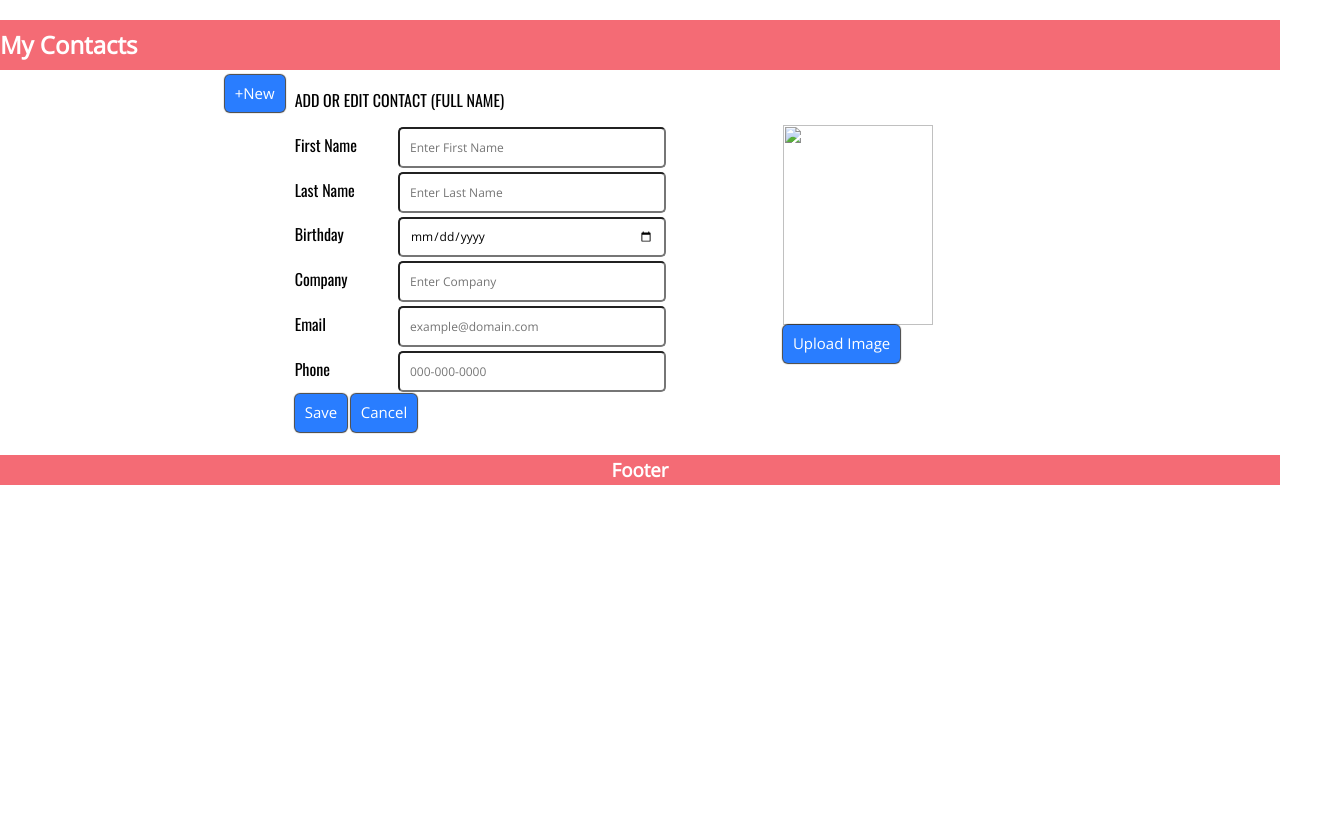
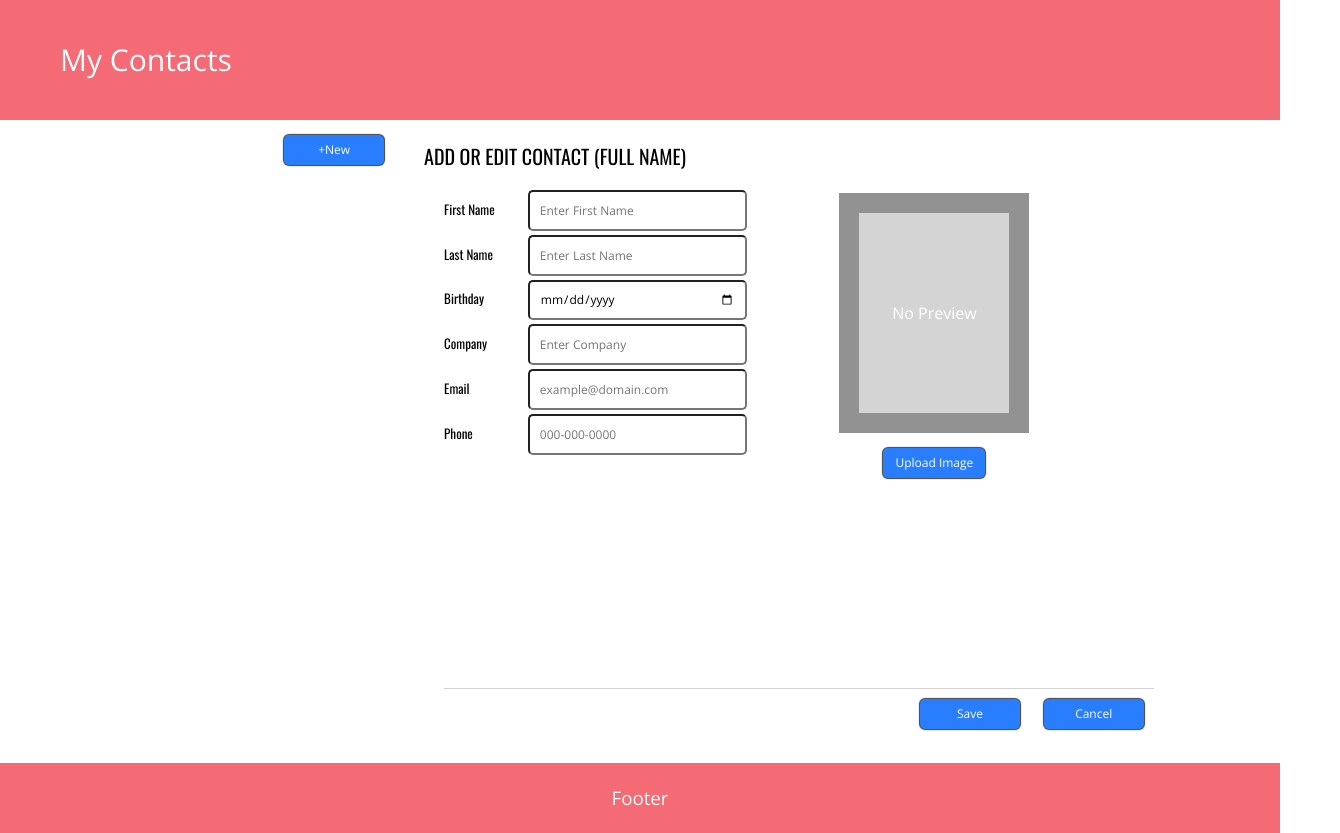
Before and after one commit to svishnuv/profileManager, a plain HTML site: page index.html in a window 1280 px wide. Shown: the whole page, 1340 px wide, since content can reach past the window. Drawn offline with nearby package versions, Linux system fonts and the light colour scheme.

Commit message:
Desktop design

```diff
--- a/index.html
+++ b/index.html
@@ -23,20 +23,24 @@
     </header>
     <div class="mainContainer" ng-controller="MainCtrl as mctrl">
         <section id="manager">
-            <button id="addPerson" ng-click="mctrl.resetForm()">+New</button>
+            <button id="addPerson" ng-click="mctrl.resetForm()" class=" formOptionButton blue">+New</button>
             <div style="clear:both"></div>
-            <div class="records">
-            <div ng-repeat="p in mctrl.people">
-				<p>{{p.firstName + p.lastName}}</p>
-				<span><button id="editPerson"ng-click="mctrl.editPerson($index)" class="">Edit</button></span>
-				<span><button id="deletePerson" ng-click="mctrl.deletePerson($index)" class="">Delete</button></span>
+            <div class="records clearfix" ng-repeat="p in mctrl.people">
+                <div class="recordWrapper">
+                    <p>{{p.firstName}} {{p.lastName}}</p>
+                    <div class="recordButtonGroup clearfix">
+                        <span><button id="deletePerson" ng-click="mctrl.deletePerson($index)" class=" recordButton white">Delete</button></span>
+                        <span><button id="editPerson" ng-click="mctrl.editPerson($index)" class=" recordButton white">Edit</button></span>
                     </div>
-
+                    <div style="clear:both"></div>
+                </div>
             </div>
         </section>
         <section id="formInput">
-            <p>ADD OR EDIT CONTACT (FULL NAME)</p>
+            <p class="heading">ADD OR EDIT CONTACT (FULL NAME)</p>
             <form id="profileInput" role="form">
+                <div class="inputContainer">
+                <div class="inputFields">
                 	<div class="form-group">
                         <label for="firstName" class="">First Name</label>
                         <div class="input">
@@ -46,7 +50,7 @@
                     <div class=" form-group ">
                         <label for="lastName " class=" ">Last Name</label>
                         <div class="input">
-                        <input type="text " class=" " id="lastName " placeholder="Enter Last Name " ng-model="mctrl.newPerson.lasttName">
+                            <input type="text " class=" " id="lastName" placeholder="Enter Last Name" ng-model="mctrl.newPerson.lastName">
                         </div>
                     </div>
                     <div class="form-group">
@@ -73,14 +77,20 @@
                             <input type="tel " id="phone " placeholder="000-000-0000 " ng-model="mctrl.newPerson.phone">
                         </div>
                     </div>
+                </div>
+
                     <div class="personImage">
-                	 <img src="#">
-                <button ng-click=" mctrl.uploadImage()" >Upload Image</button>
+                        <div class="imagePlaceHolder">
+                            <p>No Preview</p>
+                        </div>
+                        <button ng-click=" mctrl.uploadImage()" class="formOptionButton blue">Upload Image</button>
+                    </div>
                 </div>
                 <div style="clear:both"></div>
-
-                <button ng-click=" mctrl.addPerson() ">Save</button>
-                <button ng-click="mctrl.resetForm() ">Cancel</button>
+                <div class="formOptions">
+                    <button id="savePerson" ng-click=" mctrl.addPerson() " class="formOptionButton blue">Save</button>
+                    <button id="resetForm" ng-click="mctrl.resetForm() " class="formOptionButton blue">Cancel</button>
+                </div>
             </form>
         </section>
     </div>
--- a/styles/mainStyles.css
+++ b/styles/mainStyles.css
@@ -3,55 +3,150 @@ body {
     margin: 0;
     padding: 0;
     font-family: 'Open Sans', sans-serif;
+    width: 100%;
 }
 
 html {
     height: 100%;
 }
+
 body {
     min-height: 100%;
 }
 
-.mainContainer{
+
+/*ClearFix solution from https://css-tricks.com/snippets/css/clear-fix/*/
+
+.clearfix:after {
+    visibility: hidden;
+    display: block;
+    font-size: 0;
+    content: " ";
+    clear: both;
+    height: 0;
+}
+
+.clearfix {
+    display: inline-block;
+}
+
+
+/* start commented backslash hack \*/
+
+* html .clearfix {
+    height: 1%;
+}
+
+.clearfix {
+    display: block;
+}
+
+
+/* close commented backslash hack */
+
+
+.mainContainer {
     width: 95%;
 }
 
-#manager,#formInput{
-	padding: 5px;
+header {
+    height: 120px;
+    background: rgb(244, 107, 117);
+    line-height: 120px;
+    color: white;
 }
 
-header {
-    height: 50px;
-    background: rgb(244, 107, 117);
-    line-height: 50px;
-    color: white;
+.customHeading-2 {
+    margin: 0;
+    padding: 0;
+    font-size: 30px;
+    width: 100%;
+    padding-left: 60px;
+    font-weight: 100;
+}
+
+.customHeading-3 {
+    font-weight: 100;
+}
+
+#manager,
+#formInput {
+    padding: 5px;
 }
 
 #manager {
     float: left;
-    width: 23%;
+    width: 32%;
     height: 100%;
+    max-height: 40em;
     border-right: 1 px solid grey;
+    overflow-y:auto;
 }
+
+.records .recordWrapper {
+    border-bottom: 1px solid lightgrey;
+    line-height: 18px;
+}
+
+.records p {
+    float: left;
+    width: 65%;
+    display: inline-block;
+    vertical-align: middle;
+    overflow: hidden;
+    font-size: 13px;
+}
+
+.records span {
+    float: right;
+    width: auto;
+    display: inline-block;
+}
+
+.records button {
+    vertical-align: middle;
+    font-size: 10px;
+}
+
+
+/*Styles for Inputs Section*/
 
 #formInput {
     float: left;
-    width: 73%;
+    width: 60%;
     height: 100%;
     font-family: 'Oswald', sans-serif;
+    margin-left: 20px;
+}
+
+#formInput>p.heading {
+    font-size: 20px;
+}
+
+.inputContainer {
+    height: 500px;
+    border-bottom: 1px solid lightgrey;
+}
+
+#profileInput {
+    margin-left: 20px;
 }
 
 #formInput label {
     display: inline-block;
     width: 20%;
+    font-size: 13px;
 }
 
 #formInput .input {
     display: inline;
 }
 
+#formInput .formOptions {
+    float: right;
+}
 
-#formInput input{
+#formInput input {
     width: 50%;
     font-family: 'Open Sans', sans-serif;
     font-size: 12px;
@@ -60,30 +155,88 @@ padding: 10px;
     border-radius: 5px;
     margin: 2px;
 }
-.records td{
-	width: 40%;
-	overflow: auto;
-}
+
+
+/*Global Button Style*/
 
 button {
     font-size: 15px;
-    background: rgb(41, 125, 255);
-    color: white;
     font-family: 'Open Sans', sans-serif;
     padding: 10px;
     border-style: none;
     border-radius: 5px;
-    -webkit-box-shadow: 0px 0px 1px 1px rgba(0,0,0,0.75);
--moz-box-shadow: 0px 0px 1px 1px rgba(0,0,0,0.75);
-box-shadow: 0px 0px 1px 1px rgba(0,0,0,0.75);
+    -webkit-box-shadow: 0px 0px 1px 1px rgba(0, 0, 0, 0.75);
+    -moz-box-shadow: 0px 0px 1px 1px rgba(0, 0, 0, 0.75);
+    box-shadow: 0px 0px 1px 1px rgba(0, 0, 0, 0.75);
 }
 
-button#addPerson, button#editPerson , button#deletePerson{
+.blue {
+    background: rgb(41, 125, 255);
+    color: white;
+}
+
+.white {
+    background: #fff;
+    color: black;
+}
+
+.recordButtonGroup {
+    width: 33%;
+    margin: 2px;
     float: right;
 }
 
+.recordButton {
+    font-size: 10px;
+    width: 40px;
+    text-align: center;
+    margin: 3px;
+    display: inline;
+    padding: 5px;
+}
+
+.formOptionButton {
+    margin: 10px;
+    padding: 8px;
+    padding-left: 12px;
+    padding-right: 12px;
+    min-width: 100px;
+    font-size: 12px;
+}
+
+button#addPerson {
+    float: right;
+}
+
+
+/*Styles for place Holder Image*/
+
 .personImage {
+    margin: 0 auto;
+    text-align: center;
+    width: auto;
+    /* float: left; */
+    /* top: 0; */
+    position: relative;
+    display: inline-block;
+}
 
+.personImage .imagePlaceHolder {
+    width: 150px;
+    height: 200px;
+    line-height: 200px;
+    display: block;
+    border: 20px solid rgb(146, 146, 146);
+    background: rgb(211, 212, 211);
+    margin: 5px;
+}
+
+.personImage .imagePlaceHolder p {
+    margin: 0;
+    font-family: 'Open Sans', sans-serif;
+    vertical-align: middle;
+    font-weight: 100;
+    color: white;
 }
 
 .form-group:not(.personImage) {
@@ -91,16 +244,13 @@ button#addPerson, button#editPerson , button#deletePerson{
     width: 55%;
 }
 
-img {
-    width: 150px;
-    height: 200px;
-    display: block;
-}
+
+/*Footer*/
 
 footer {
-    height: 30px;
+    height: 70px;
     background: rgb(244, 107, 117);
-    line-height: 30px;
+    line-height: 70px;
     color: white;
     text-align: center;
 }
```
Lines whose indentation alone changed are shown as unchanged.
